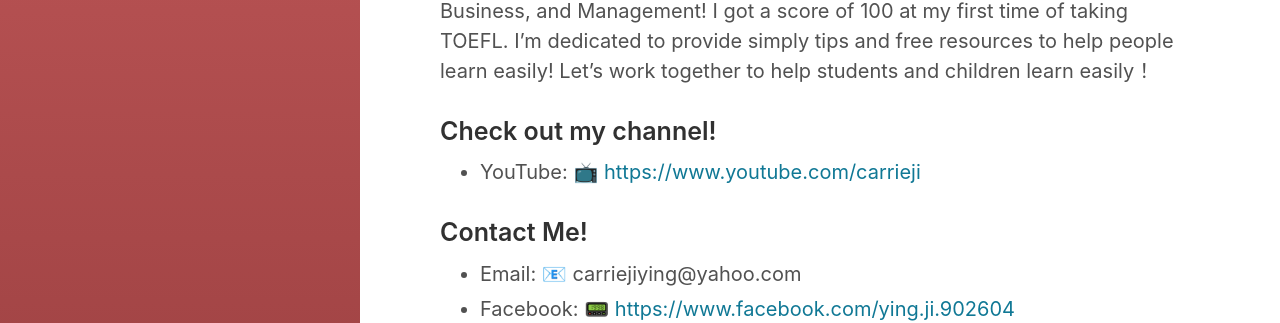
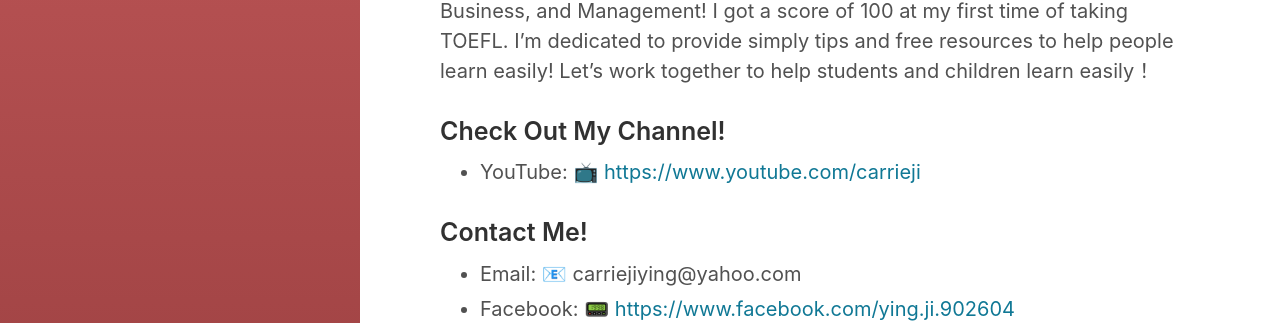
Before and after one commit to carrieji/carrieji.github.io, a Jekyll site: the page built from _posts/2021-07-24-youtube-channel.md, in a window 1280 px wide. Shown: the part 174-497 px from the top of the page. Built offline with Jekyll 4.4.1, drawn with Linux system fonts in a browser that asks for light colours.

```diff
--- a/_posts/2021-07-24-youtube-channel.md
+++ b/_posts/2021-07-24-youtube-channel.md
@@ -6,7 +6,7 @@ excerpt_separator:  <!--more-->
 
 Hi everyone! Here I share my experiences and tips for learning TOEFL, English, Business, and Management! I got a score of 100 at my first time of taking TOEFL. I'm dedicated to provide simply tips and free resources to help people learn easily! Let’s work together to help students and children learn easily！
 
-### Check out my channel!
+### Check Out My Channel!
 - YouTube: 📺 <a href="https://www.youtube.com/carrieji" target="_blank">https://www.youtube.com/carrieji</a>
 
 ### Contact Me!
```
